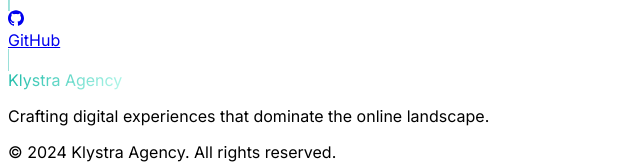
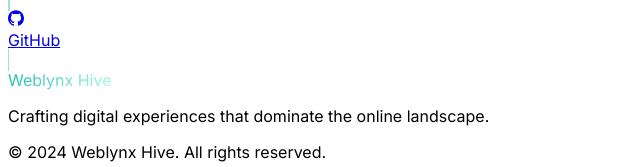
Before and after one commit to klystraagency/Klystra-Agency, a React (Vite) app in the folder client/: page / in a window 1280 px wide. Shown: the part 3416-3583 px from the top of the page, without its empty margins (0-640 px from the left). Built offline with nearby package versions, Linux system fonts and the light colour scheme; no server answers; a web font is replaced by a local one.

Commit message:
Update footer.tsx

```diff
--- a/client/src/components/footer.tsx
+++ b/client/src/components/footer.tsx
@@ -3,13 +3,13 @@ export default function Footer() {
     <footer className="bg-background border-t border-border py-8 px-4 sm:px-6 lg:px-8">
       <div className="max-w-7xl mx-auto text-center">
         <div className="flex justify-center items-center mb-4">
-          <span className="text-2xl font-bold gradient-text">Klystra Agency</span>
+          <span className="text-2xl font-bold gradient-text">Weblynx Hive</span>
         </div>
         <p className="text-muted-foreground mb-4">
           Crafting digital experiences that dominate the online landscape.
         </p>
         <div className="text-sm text-muted-foreground" data-testid="text-copyright">
-          © 2024 Klystra Agency. All rights reserved.
+          © 2024 Weblynx Hive. All rights reserved.
         </div>
       </div>
     </footer>
```
